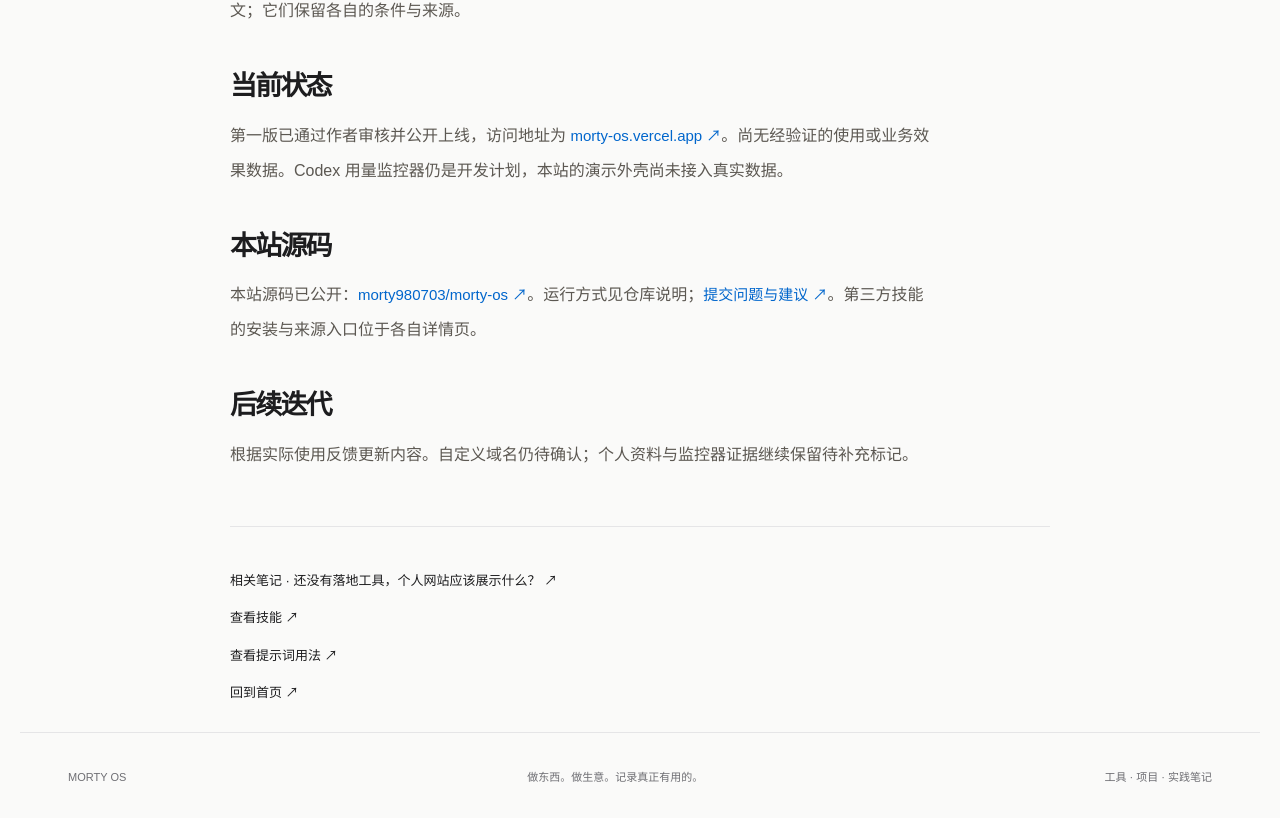
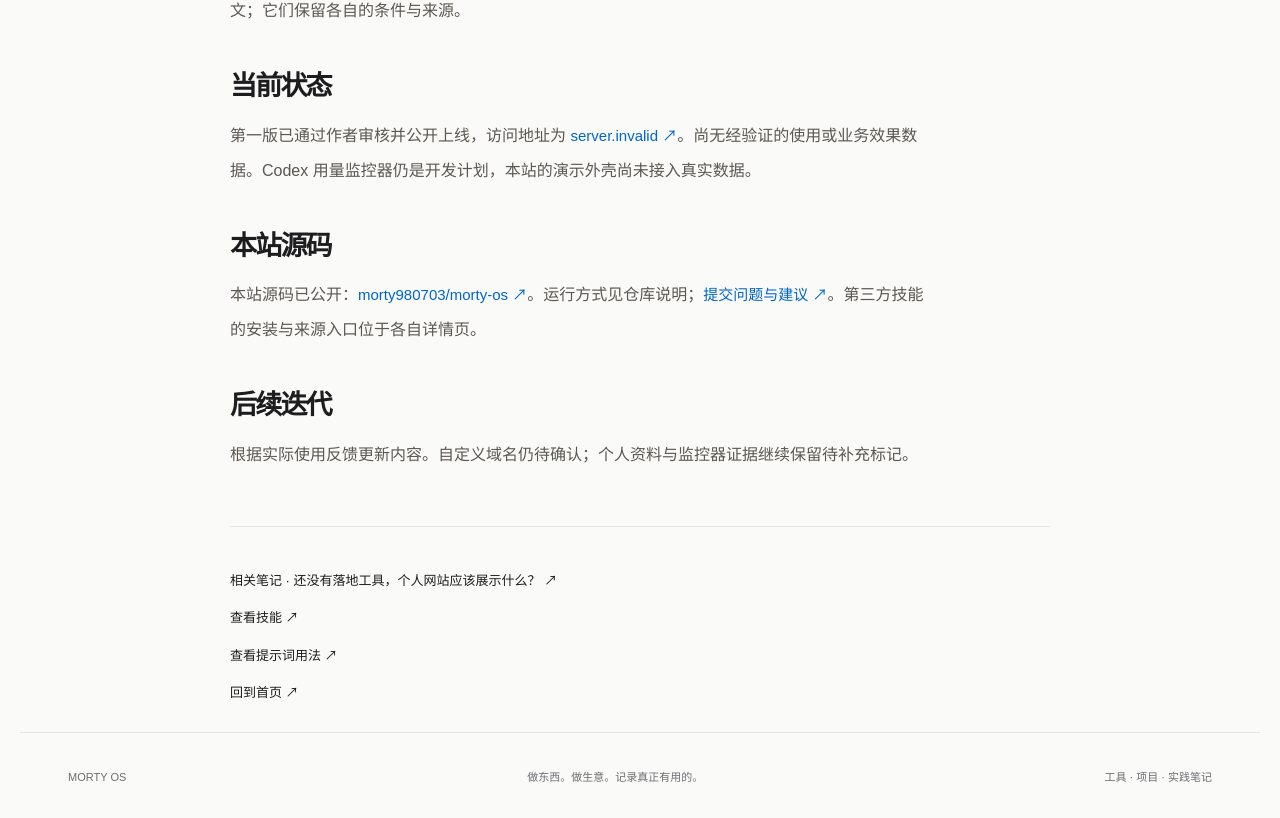
Before and after one commit to morty980703/morty-os, a Next.js app: page /builds/morty-os in a window 1280 px wide. Shown: the part 1320-2138 px from the top of the page. Built offline with nearby package versions, Linux system fonts and the light colour scheme; no server answers.

Commit message:
Use deployment production domain for site and sharing links

```diff
--- a/app/builds/morty-os/page.tsx
+++ b/app/builds/morty-os/page.tsx
@@ -1,4 +1,5 @@
 import Link from 'next/link';
+import { siteURL } from '../../../lib/site';
 export const metadata = { title: 'Morty OS — 项目记录', description: 'Morty OS 已实现的内容浏览、技能与提示词分享、搜索、移动适配，以及当前验证与源码状态。' };
 export default function Project() {
   return <article className="article">
@@ -29,7 +30,7 @@ export default function Project() {
       <p>内容保存在本地文件中，页面使用 Next.js、TypeScript 和 MDX。站点已完成代码检查、类型检查、生产构建，以及页面链接、复制操作、搜索和手机／桌面深浅主题检查。</p>
       <p>这些检查验证的是网站功能与展示。Ponytail 的节省数字来自作者测试，提示词反馈来自社区原文；它们保留各自的条件与来源。</p>
       <h2>当前状态</h2>
-      <p>第一版已通过作者审核并公开上线，访问地址为 <a className="text-link" href="https://morty-os.vercel.app">morty-os.vercel.app ↗</a>。尚无经验证的使用或业务效果数据。Codex 用量监控器仍是开发计划，本站的演示外壳尚未接入真实数据。</p>
+      <p>第一版已通过作者审核并公开上线，访问地址为 <a className="text-link" href={siteURL.origin}>{siteURL.host} ↗</a>。尚无经验证的使用或业务效果数据。Codex 用量监控器仍是开发计划，本站的演示外壳尚未接入真实数据。</p>
       <h2>本站源码</h2>
       <p>本站源码已公开：<a className="text-link" href="https://github.com/morty980703/morty-os" target="_blank" rel="noopener noreferrer">morty980703/morty-os ↗</a>。运行方式见仓库说明；<a className="text-link" href="https://github.com/morty980703/morty-os/issues/new/choose" target="_blank" rel="noopener noreferrer">提交问题与建议 ↗</a>。第三方技能的安装与来源入口位于各自详情页。</p>
       <h2>后续迭代</h2>
--- a/app/layout.tsx
+++ b/app/layout.tsx
@@ -3,6 +3,7 @@ import Link from 'next/link';
 import Image from 'next/image';
 import ThemeToggle from '../components/layout/theme-toggle';
 import Navigation from '../components/layout/navigation';
+import { siteURL } from '../lib/site';
 import './globals.css';
-export const metadata:Metadata={metadataBase:new URL('https://morty-os.vercel.app'),title:{default:'Morty OS — AI × REAL BUSINESS',template:'%s | Morty OS'},description:'分享能尝试的技能、AI 用法与实践笔记，保留来源，记录实际完成的工作。',openGraph:{type:'website',siteName:'Morty OS',locale:'zh_CN'},twitter:{card:'summary_large_image'},robots:{index:false,follow:false}};
+export const metadata:Metadata={metadataBase:siteURL,title:{default:'Morty OS — AI × REAL BUSINESS',template:'%s | Morty OS'},description:'分享能尝试的技能、AI 用法与实践笔记，保留来源，记录实际完成的工作。',openGraph:{type:'website',siteName:'Morty OS',locale:'zh_CN'},twitter:{card:'summary_large_image'},robots:{index:false,follow:false}};
 export default function RootLayout({children}:{children:React.ReactNode}){return <html lang="zh-CN" suppressHydrationWarning><head><script dangerouslySetInnerHTML={{__html:"try{const t=localStorage.getItem('morty-theme');if(t==='dark'||t==='light')document.documentElement.dataset.theme=t}catch{}"}}/></head><body><a className="skip" href="#main">跳到正文</a><header><Link className="brand" href="/">MORTY OS</Link><Navigation/><ThemeToggle/><Link className="developer-avatar" href="/about" aria-label="认识开发者 Morty"><Image src="/morty/real/morty-real-master.png" alt="开发者的虚拟形象 Morty" width={48} height={48} unoptimized priority/></Link></header><main id="main">{children}</main><footer><Link href="/">MORTY OS</Link><span>做东西。做生意。记录真正有用的。</span><span>工具 · 项目 · 实践笔记</span></footer></body></html>}
--- a/app/opengraph-image.tsx
+++ b/app/opengraph-image.tsx
@@ -1,6 +1,7 @@
 import { ImageResponse } from 'next/og';
 import { readFile } from 'node:fs/promises';
 import { join } from 'node:path';
+import { siteURL } from '../lib/site';
 
 export const alt = 'Morty OS — AI × REAL BUSINESS，工具、项目与实践笔记';
 export const size = { width: 1200, height: 630 };
@@ -13,7 +14,7 @@ export default async function ShareImage() {
       <div style={{ fontSize: 22, letterSpacing: 3, color: '#626268' }}>AI × REAL BUSINESS</div>
       <div style={{ fontSize: 88, fontWeight: 700, letterSpacing: -4, marginTop: 28 }}>Morty OS</div>
       <div style={{ fontSize: 28, color: '#0067cc', marginTop: 26 }}>TOOLS / PROJECTS / NOTES</div>
-      <div style={{ fontSize: 22, color: '#626268', marginTop: 64 }}>morty-os.vercel.app</div>
+      <div style={{ fontSize: 20, color: '#626268', marginTop: 64 }}>{siteURL.host}</div>
     </div>
     <div style={{ display: 'flex', position: 'relative', width: 300, height: 300, borderRadius: 64, overflow: 'hidden', background: '#eee9e3' }}>
       {/* Canonical asset, proportional framing only; no replacement character. */}
--- /dev/null
+++ b/lib/site.ts
@@ -0,0 +1,2 @@
+const productionHost = process.env.VERCEL_PROJECT_PRODUCTION_URL;
+export const siteURL = new URL(process.env.SITE_URL || (productionHost ? `https://${productionHost}` : 'http://localhost:3000'));
```
Also changed, not shown: 1 other file (tests, documents, lock files or other folders).
